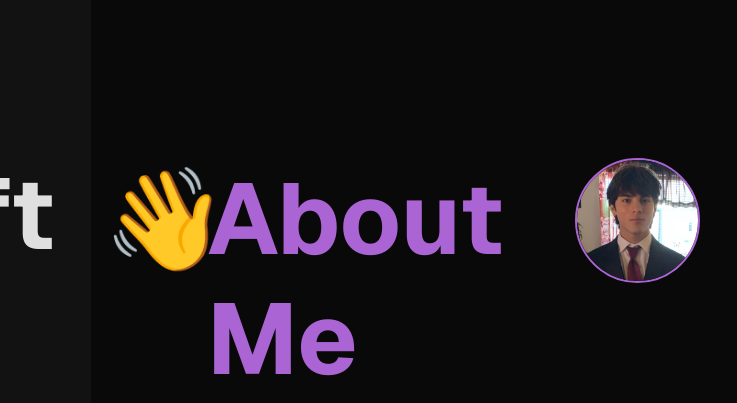
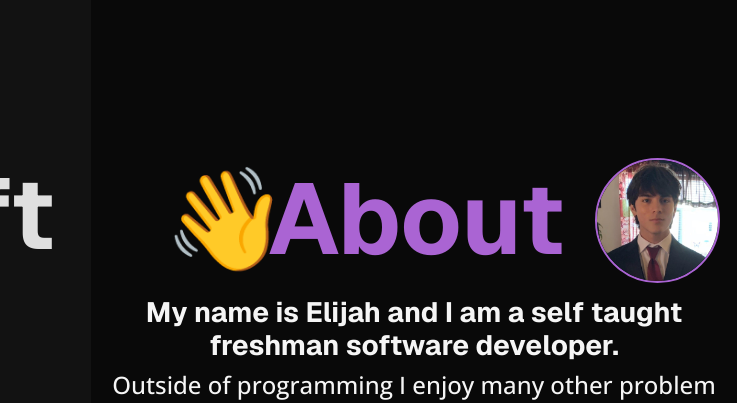
Before and after one commit to elijahcroft/elijahcroft.github.io, a plain HTML site: page index.html in a window 1280 px wide. Shown: the top 403 px of the page, 543-1280 px from the left. Drawn offline with nearby package versions, Linux system fonts and the light colour scheme.

Commit message:
fixed some stuff

```diff
--- a/index.html
+++ b/index.html
@@ -167,8 +167,8 @@
                     &#x1F44B;
                   </h1>
                 </div>
-                <h1 style="font-size: 100px; overflow: hidden;"> About Me </h1>
-                <div class="col-1" style=" width: 100px ;align-items: center; padding-bottom: 2%; padding-right: 150px; padding-left: 3%;">
+                <h1 style="font-size: 100px; overflow: hidden;"> About</h1>
+                <div class="col-1" style=" width: 100px ;align-items: center; padding-bottom: 2%; padding-left: 5%;">
                   <img src="selfie.jpg" class="selfie">
                 </div>
 
```
